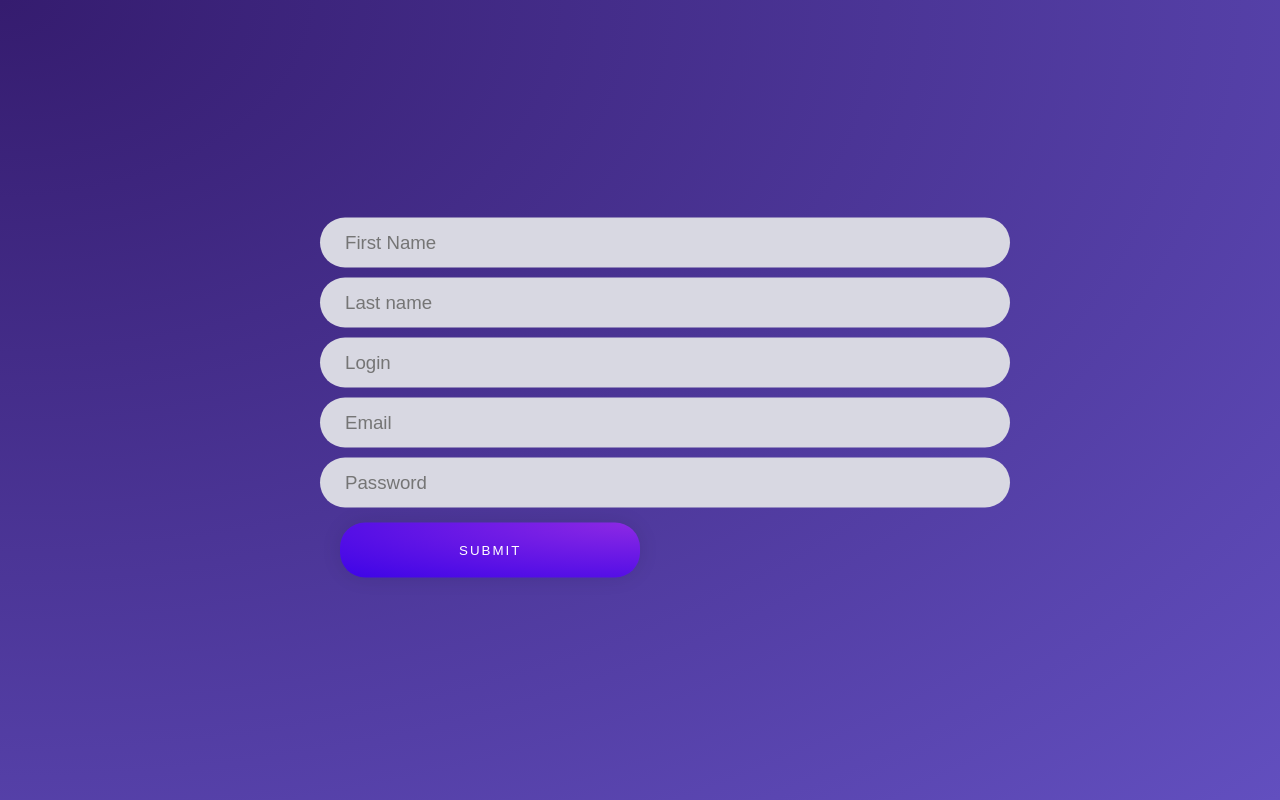
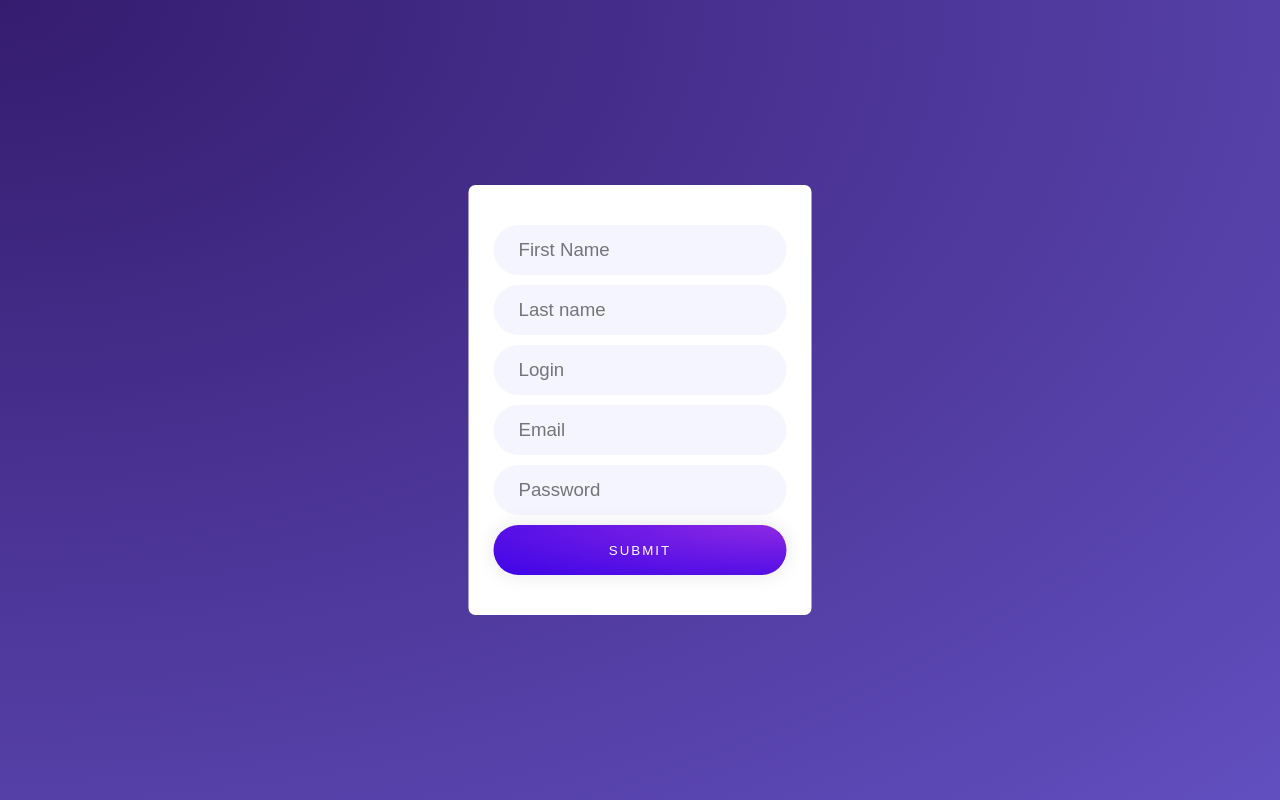
Before and after one commit to Seredenko23/messenger, a React (Create React App) app: page /sign-up in a window 1280 px wide. Built offline with nearby package versions, Linux system fonts and the light colour scheme; the HTML template or start-up script is replaced by a standard one.

Commit message:
added card class and style for it

```diff
--- a/src/App.tsx
+++ b/src/App.tsx
@@ -4,7 +4,7 @@ import rootReducer from "./redux/reducers";
 import { Provider } from "react-redux";
 import thunk from 'redux-thunk'
 import Navigation from "./components/Navigation/Navigation";
-import { websocketMiddleware } from "./middleware/websocket";
+import { websocketMiddleware } from "./redux/middleware/websocket";
 import './App.scss';
 import './style/variables.scss'
 
--- a/src/components/FormButton/FormButton.scss
+++ b/src/components/FormButton/FormButton.scss
@@ -3,8 +3,8 @@
   outline: none;
   display: inline-block;
   color: white;
-  padding: 20px 119px;
-  margin: 10px 20px;
+  height: 50px;
+  margin: 5px 0;
   border-radius: 25px;
   font-family: 'Montserrat', sans-serif;
   text-transform: uppercase;
@@ -22,6 +22,3 @@
   transition: .2s ease-out;
   background-position: right center;
 }
- .form-button:focus {
-
- }
--- a/src/components/FormInput/FormInput.scss
+++ b/src/components/FormInput/FormInput.scss
@@ -2,7 +2,6 @@
 
 .form-input {
   height: 50px;
-  width: 100%;
   border: none;
   border-radius: 25px;
   margin: 5px 0;
--- a/src/components/LoginForm/LoginForm.scss
+++ b/src/components/LoginForm/LoginForm.scss
@@ -1,20 +1,5 @@
-$mainBgColor: radial-gradient(at top left,#351c6f,#624fbf);
-$buttonColor: #4f4f9d;
-$secondaryBgColor: #ffffff;
-$inputBgColor: #d8d8e2;
-$textColor: #9A9AA8;
-
-.login {
-  width: 100%;
-  height: 100%;
-}
-
-.wrapper {
-  text-align: center;
-  max-width: 613px;
-  padding: 0 15px;
-  margin: 0 auto;
-}
+@import '../../style/variables';
+@import '../../style/card';
 
 .label {
   display: none;
@@ -28,15 +13,10 @@ $textColor: #9A9AA8;
   top: 50%;
   transform: translate(-50%, -50%);
 }
-.login-form-wrapper {
-
-}
 
 .login-form {
   display: flex;
   flex-direction: column;
-  justify-content: center;
-  align-items: center;
 }
 
 .box-login__input {
--- a/src/components/LoginForm/LoginForm.tsx
+++ b/src/components/LoginForm/LoginForm.tsx
@@ -43,12 +43,12 @@ class LoginForm extends Component<Props,State> {
     return (
     <div className='login'>
     <div className='wrapper'>
-      <div className='block-login'>
+      <div className='block-login card'>
       <div className='login-form-wrapper'>
           <form name='loginForm'
                 className='login-form'
           >
-            <label htmlFor=""
+            <label htmlFor="email"
                    className='label'
             >
               Email:
@@ -59,7 +59,7 @@ class LoginForm extends Component<Props,State> {
                        handler={this.changeHandle}
                        value={this.state.email}
             />
-            <label htmlFor=''
+            <label htmlFor='password'
                    className='label'
             >
               Password:
--- a/src/components/SignUp/SignUp.scss
+++ b/src/components/SignUp/SignUp.scss
@@ -1,10 +1,13 @@
+@import '../../style/card';
+
 .sign-up-wrapper {
   position: absolute;
   left: 50%;
   top: 50%;
   transform: translate(-50%, -50%);
   .sign-up-form {
-    min-width: 400px;
+    display: flex;
+    flex-direction: column;
     .sing-up-label {
       display: none;
     }
--- a/src/components/SignUp/SignUp.tsx
+++ b/src/components/SignUp/SignUp.tsx
@@ -42,8 +42,9 @@ class SignUp extends Component<Props, State> {
 
   render() {
     return (
+
       <div className={'sign-up-wrapper'}>
-        <form className={'sign-up-form'}
+        <form className={'sign-up-form card'}
               onSubmit={this.onSubmit}
         >
           <label className={'sing-up-label'}>First Name</label>
--- /dev/null
+++ b/src/style/card.scss
@@ -0,0 +1,5 @@
+.card {
+  background-color: white;
+  padding: 35px 25px;
+  border-radius: 7px;
+}
--- a/src/style/variables.scss
+++ b/src/style/variables.scss
@@ -1,5 +1,5 @@
-$mainBgColor: #4f4f9d;
+$mainBgColor: radial-gradient(at top left,#351c6f,#624fbf);
 $buttonColor: #4f4f9d;
 $secondaryBgColor: #ffffff;
-$inputBgColor: #d8d8e2;
+$inputBgColor: #f4f5ff;
 $textColor: #9A9AA8;
```
Also changed, not shown: src/redux/middleware/websocket.ts (renamed from src/middleware/websocket.ts).
